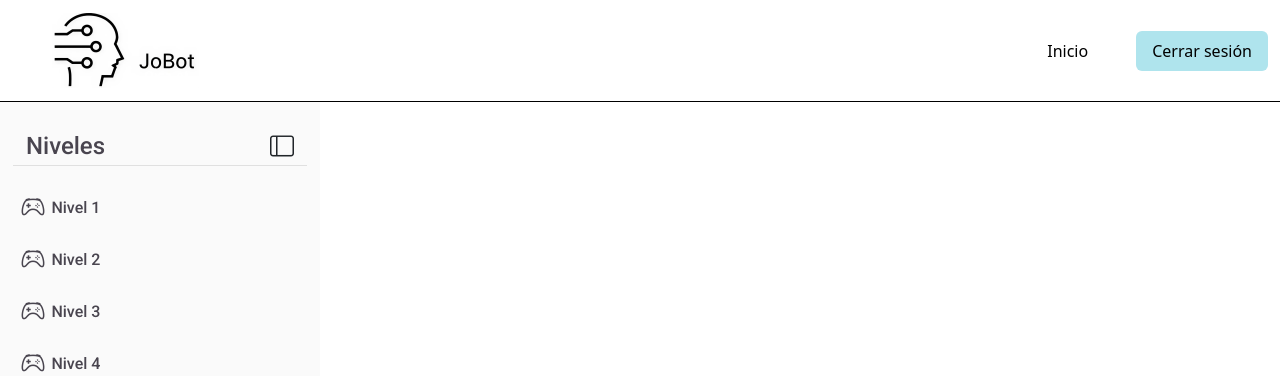
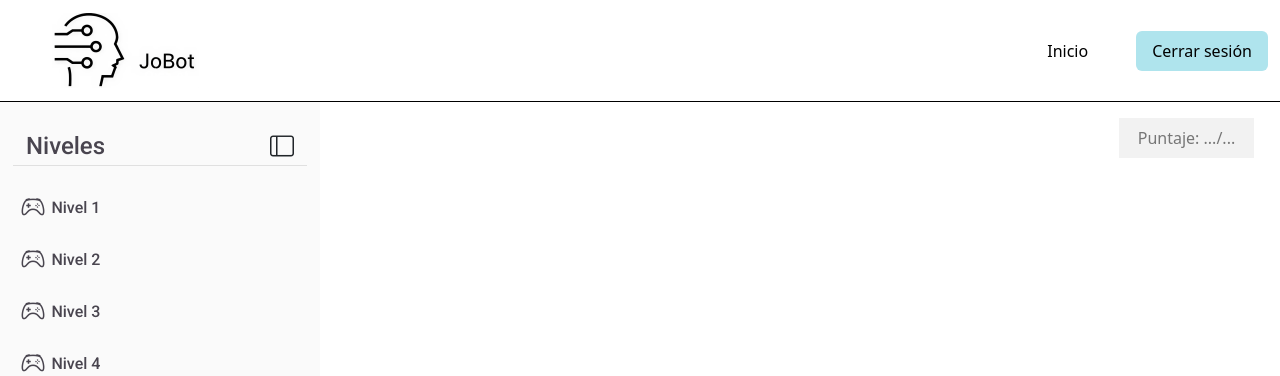
Before and after one commit to dsalazar444/JoBot_project, a Django app: page /modo_juego/ in a window 1280 px wide. Shown: the top 376 px of the page. Run offline with Django 5.2, Linux system fonts and the light colour scheme.

Commit message:
Puntaje cuadro

```diff
--- a/game_mode/static/css/modo_juego.css
+++ b/game_mode/static/css/modo_juego.css
@@ -24,7 +24,6 @@ html, body { height: 100%;}
 
 .main {
     height: max-content;
-    background-color: blueviolet;
     margin-left: 25vw;
 }
 
@@ -154,6 +153,21 @@ html, body { height: 100%;}
     font-size: 3rem;
     line-height: 1;
 }
+
+/* ---------------------------- Main ------------------------- */
+.puntaje {
+    display: flex;
+    justify-content: end;
+}
+
+.puntaje p {
+    margin-right: 2vw;
+    margin-top: 2vh;
+    background-color: #F2F2F2;
+    color: #767676;
+    padding: 1vh 1.5vw;
+}
+
 /* ----------------- Responsive ---------------------- */
 @media (max-width: 576px) {
   .izq {
--- a/game_mode/templates/modo_juego.html
+++ b/game_mode/templates/modo_juego.html
@@ -51,10 +51,11 @@ href="https://cdn.jsdelivr.net/npm/bootstrap-icons@1.11.1/font/bootstrap-icons.c
         </div>
         <div id="calendario"></div>
     </section>
-
 </aside>
 <article class="main">
-
+    <div class="puntaje">
+        <p class="mb-0">Puntaje: .../...</p>
+    </div>
 </article>
 <script src="{% static 'js/modo_juego.js' %}"></script>
 {% endblock %}
```
